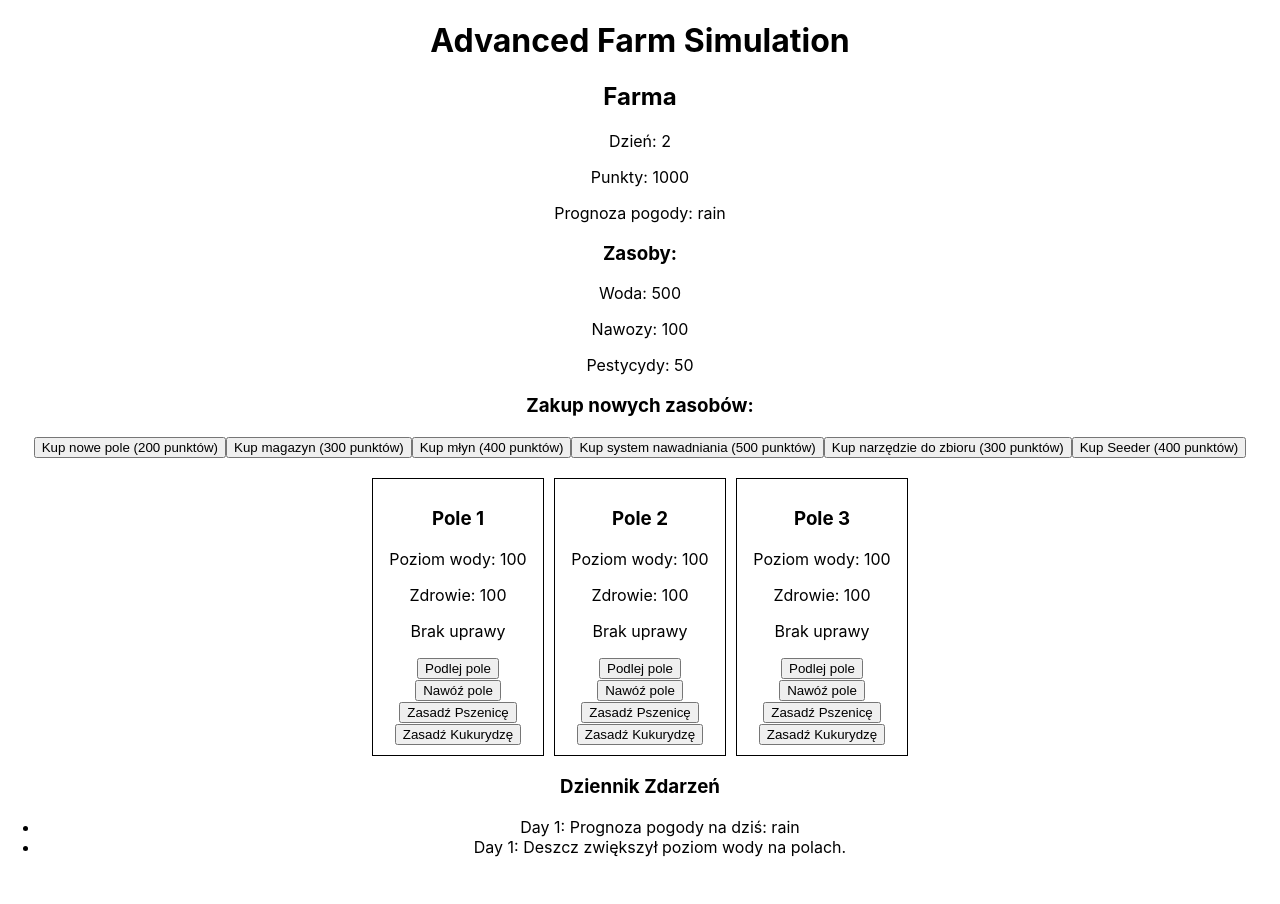
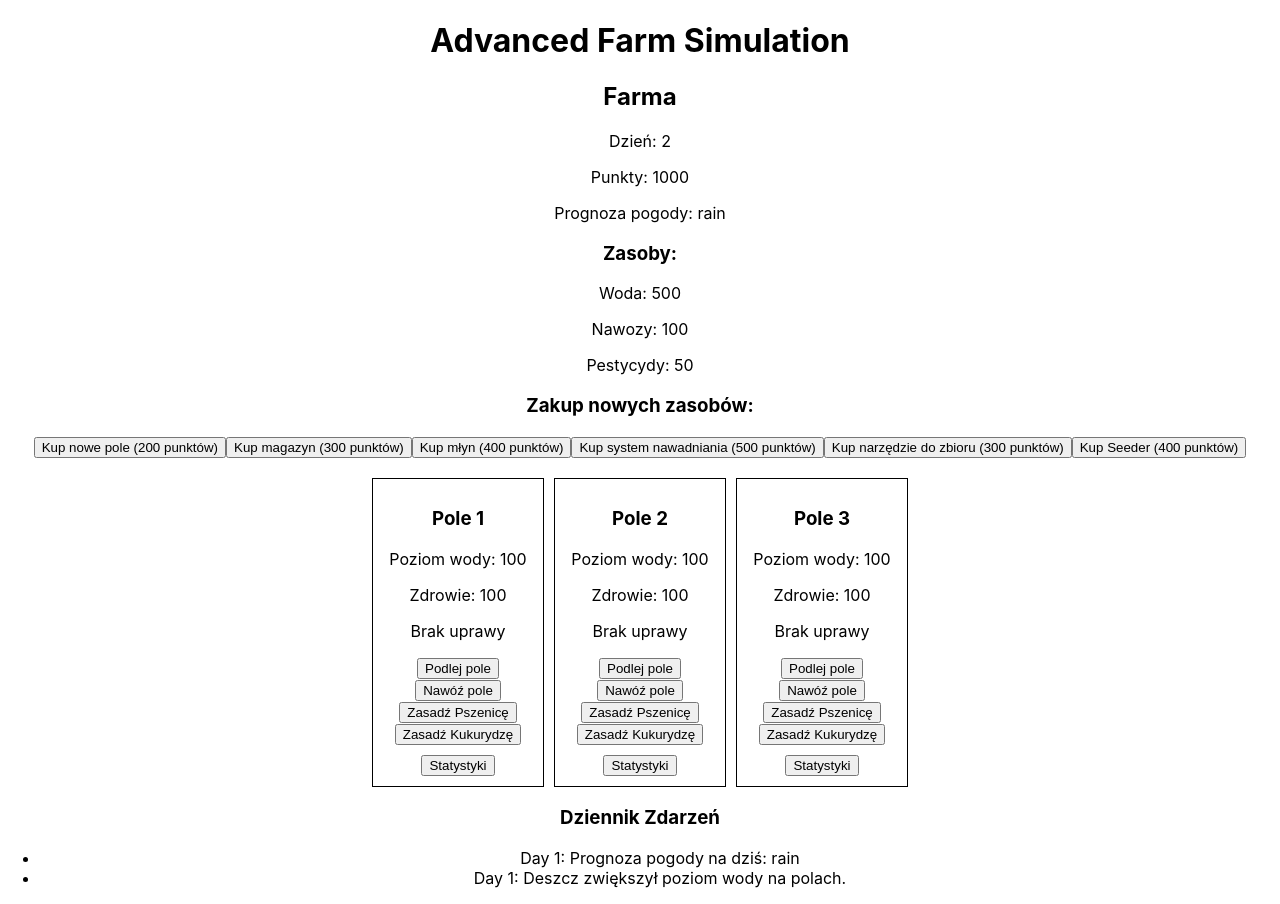
Before and after one commit to MrMarioo/FarmSimulation, a React (Create React App) app in the folder farm-simulation/: page / in a window 1280 px wide. Before the commit the page ends 873 px from the top, so only its background shows below. Built offline with nearby package versions, Linux system fonts and the light colour scheme.

Commit message:
basic stats and graph in fields

```diff
--- a/farm-simulation/package.json
+++ b/farm-simulation/package.json
@@ -3,6 +3,9 @@
   "version": "0.1.0",
   "private": true,
   "dependencies": {
+    "@fortawesome/fontawesome-svg-core": "^6.7.1",
+    "@fortawesome/free-solid-svg-icons": "^6.7.1",
+    "@fortawesome/react-fontawesome": "^0.2.2",
     "@testing-library/jest-dom": "^5.17.0",
     "@testing-library/react": "^13.4.0",
     "@testing-library/user-event": "^13.5.0",
@@ -10,7 +13,9 @@
     "@types/node": "^16.18.114",
     "@types/react": "^18.3.11",
     "@types/react-dom": "^18.3.1",
+    "chart.js": "^4.4.6",
     "react": "^18.3.1",
+    "react-chartjs-2": "^5.2.0",
     "react-dom": "^18.3.1",
     "react-scripts": "5.0.1",
     "typescript": "^4.9.5",
--- a/farm-simulation/src/Farm.jsx
+++ b/farm-simulation/src/Farm.jsx
@@ -1,6 +1,8 @@
 import React, { useState, useEffect } from "react";
 import Field from "./Field";
 import EventLog from "./EventLog";
+import FieldStatistics from "./FieldStatistic";
+import Modal from "./Modal";
 
 const Farm = () => {
   const [fields, setFields] = useState([
@@ -106,6 +108,7 @@ const Farm = () => {
     }
   };
 
+  const [selectedField, setSelectedField] = useState(null);
   const [eventLog, setEventLog] = useState([]);
   const [day, setDay] = useState(1);
   const [points, setPoints] = useState(1000); // Punkty za zbiory
@@ -217,25 +220,43 @@ const Farm = () => {
   };
 
   useEffect(() => {
-    // Generowanie nowej pogody każdego dnia
-
     const randomEventChance = Math.random();
+    let savedData = false;
     if (daysSinceLastEvent >= 3) {
       if (randomEventChance < 0.3) {
+        savedData = true;
         logEvent("Deszcz zwiększył poziom wody.");
-        setFields(
-          fields.map((field) => ({ ...field, water: field.water + 20 }))
+        setFields((prevFields) =>
+          prevFields.map((field) => ({
+            ...field,
+            water: Math.min(field.water + 20, 100), // Ograniczamy do maksimum 100
+            daneWoda: [...field.daneWoda, Math.min(field.water + 20, 100)],
+          }))
         );
       } else if (randomEventChance < 0.5) {
+        savedData = true;
         logEvent("Susza obniżyła poziom wody.");
-        setFields(
-          fields.map((field) => ({ ...field, water: field.water - 20 }))
+        setFields((prevFields) =>
+          prevFields.map((field) => ({
+            ...field,
+            water: Math.max(field.water - 20, 0), // Ograniczamy do minimum 0
+            daneWoda: [...field.daneWoda, Math.max(field.water - 20, 0)],
+          }))
         );
-      } else if (randomEventChance < 0.7) {
+      } else if (randomEventChance < 0.9) {
+        savedData = true;
         logEvent("Szkodniki zaatakowały uprawy!");
-        setFields(
-          fields.map((field) =>
-            field.crop ? { ...field, health: field.health - 20 } : field
+        setFields((prevFields) =>
+          prevFields.map((field) =>(
+               {
+                  ...field,
+                  health: Math.max(field.health - 20, 0),
+                  daneZdrowie: [
+                    ...field.daneZdrowie,
+                    Math.max(field.health - 20, 0),
+                  ],
+                })
+
           )
         );
       }
@@ -243,13 +264,23 @@ const Farm = () => {
     }
 
     const timer = setTimeout(() => {
-      setDaysSinceLastEvent(daysSinceLastEvent + 1);
-      setDay(day + 1);
+      if(!savedData)
+        {
+          setFields((prevFields) =>
+            prevFields.map((field) => ({
+              ...field,
+              daneWoda: [...field.daneWoda, field.water],
+              daneZdrowie: [...field.daneZdrowie, field.health],
+            }))
+          );
+        }
+      setDaysSinceLastEvent((prev) => prev + 1);
+      setDay((prev) => prev + 1);
       generateWeather();
-      setFields(fields.map((field) => updateGrowth(field)));
+      setFields((prevFields) => prevFields.map((field) => updateGrowth(field)));
     }, 5000);
     return () => clearTimeout(timer);
-  }, [day, fields, daysSinceLastEvent]);
+  }, [day, daysSinceLastEvent]);
 
   useEffect(() => {
     if (tools.irrigationSystem) {
@@ -320,11 +351,16 @@ const Farm = () => {
     if (tools.seeder) {
       let anyFieldSeeded = false; // Flaga, która sprawdzi, czy udało się zasiać jakiekolwiek pole
 
-      setFields(prevFields =>
-        prevFields.map(field => {
+      setFields((prevFields) =>
+        prevFields.map((field) => {
           if (!field.crop) {
             anyFieldSeeded = true; // Ustawiamy flagę, jeśli udało się zasiać pole
-            return { ...field, crop: "Pszenica", growthStage: 1, growthTime: 3 };
+            return {
+              ...field,
+              crop: "Pszenica",
+              growthStage: 1,
+              growthTime: 3,
+            };
           }
           return field;
         })
@@ -334,7 +370,6 @@ const Farm = () => {
         logEvent("Seeder automatycznie zasiał pszenicę na dostępnych polach.");
       }
     }
-
   }, [day]);
 
   // Funkcja do zarządzania podlewaniem (zmniejsza zasoby wody)
@@ -417,6 +452,10 @@ const Farm = () => {
     }
   };
 
+  const handleShowStatistics = (field) => {
+    setSelectedField(field);
+  };
+
   return (
     <div>
       <h2>Farma</h2>
@@ -456,8 +495,18 @@ const Farm = () => {
             onWater={waterField}
             onFertilize={fertilizeField}
             onHarvest={harvestCrop}
+            onShowStatistics={handleShowStatistics}
           />
         ))}
+        {selectedField && (
+          <Modal
+            onClose={() => {
+              setSelectedField(null);
+            }}
+          >
+            <FieldStatistics field={selectedField} />
+          </Modal>
+        )}
       </div>
       <EventLog log={eventLog} />
     </div>
--- a/farm-simulation/src/Field.jsx
+++ b/farm-simulation/src/Field.jsx
@@ -1,9 +1,16 @@
 import React from "react";
 import Crop from "./Crop";
+import { FontAwesomeIcon } from "@fortawesome/react-fontawesome";
 
-const Field = ({ field, onPlant, onWater, onFertilize, onHarvest }) => {
+const Field = ({ field, onPlant, onWater, onFertilize, onHarvest, onShowStatistics }) => {
   return (
-    <div style={{ border: "1px solid black", padding: "10px", width: "150px" }}>
+    <div
+      style={{
+        border: "1px solid black",
+        padding: "10px",
+        width: "150px",
+      }}
+    >
       <h3>Pole {field.id}</h3>
       <p>Poziom wody: {field.water}</p>
       <p>Zdrowie: {field.health}</p>
@@ -23,6 +30,13 @@ const Field = ({ field, onPlant, onWater, onFertilize, onHarvest }) => {
       ) : (
         <button onClick={() => onHarvest(field.id)}>Zbierz plony</button>
       )}
+
+      <button
+        onClick={() => onShowStatistics(field)}
+        style={{ marginTop: "10px", cursor: "pointer" }}
+      >
+        <FontAwesomeIcon icon="fa-solid fa-chart-simple" /> Statystyki
+      </button>
     </div>
   );
 };
--- /dev/null
+++ b/farm-simulation/src/FieldStatistic.jsx
@@ -0,0 +1,50 @@
+import { Line } from 'react-chartjs-2';
+import { Chart as ChartJS, CategoryScale, LinearScale, PointElement, LineElement, Title, Tooltip, Legend } from 'chart.js';
+
+ChartJS.register(CategoryScale, LinearScale, PointElement, LineElement, Title, Tooltip, Legend);
+
+const FieldStatistics = ({ field, onClose }) => {
+  const { daneWoda, daneZdrowie } = field;
+
+  const data = {
+    labels: daneWoda.map((_, index) => `Dzień ${index + 1}`),
+    datasets: [
+      {
+        label: 'Poziom Wody',
+        data: daneWoda,
+        borderColor: 'blue',
+        backgroundColor: 'rgba(0, 0, 255, 0.2)',
+        borderWidth: 2,
+      },
+      {
+        label: 'Zdrowie Rośliny',
+        data: daneZdrowie,
+        borderColor: 'green',
+        backgroundColor: 'rgba(0, 255, 0, 0.2)',
+        borderWidth: 2,
+      },
+    ],
+  };
+
+  const options = {
+    responsive: true,
+    plugins: {
+      legend: {
+        position: 'top',
+      },
+      title: {
+        display: true,
+        text: `Statystyki pola ${field.id}`,
+      },
+    },
+  };
+
+  return (
+    <div style={{ position: 'relative', top: '10%', left: '10%', width: '80%', height: '50%', background: 'white', border: '1px solid black', padding: '20px', zIndex: 1000 }}>
+      <h2>Statystyki pola {field.id}</h2>
+      <Line data={data} options={options} />
+    </div>
+  );
+};
+
+export default FieldStatistics;
--- /dev/null
+++ b/farm-simulation/src/Modal.jsx
@@ -0,0 +1,43 @@
+import React from 'react';
+
+const Modal = ({ children, onClose }) => {
+  return (
+    <div style={{
+      position: 'fixed',
+      top: 0,
+      left: 0,
+      width: '100%',
+      height: '100%',
+      background: 'rgba(0, 0, 0, 0.5)',
+      display: 'flex',
+      justifyContent: 'center',
+      alignItems: 'center',
+      zIndex: 1000,
+    }}>
+      <div style={{
+        background: 'white',
+        padding: '20px',
+        borderRadius: '8px',
+        width: '80%',
+        maxHeight: '90%',
+        overflowY: 'auto',
+        position: 'relative',
+      }}>
+        <button
+          onClick={() => onClose()}
+          style={{
+            position: 'absolute',
+            top: '10px',
+            right: '10px',
+            padding: '5px 10px',
+            cursor: 'pointer',
+          }}>
+          Zamknij
+        </button>
+        {children}
+      </div>
+    </div>
+  );
+};
+
+export default Modal;
```
Also changed, not shown: 1 other file (tests, documents, lock files or other folders).
